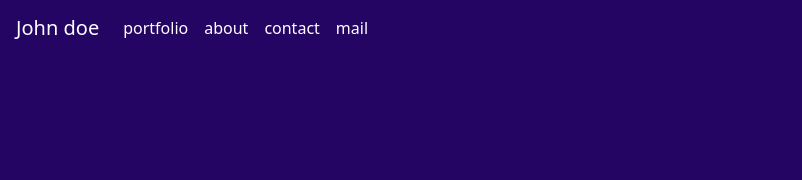
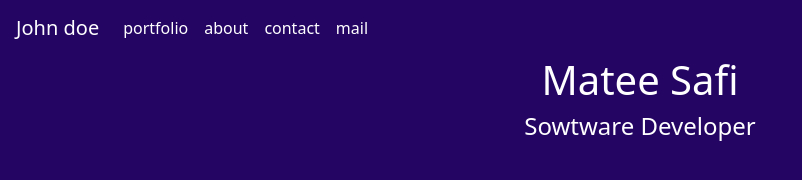
Before and after one commit to matee-safi/Bootstrap-exercise, a website: page index.html in a window 1280 px wide. Shown: the whole page, without its empty margins (0-802 px from the left). Drawn offline with nearby package versions, Linux system fonts and the light colour scheme.

Commit message:
Make some changes to main section

```diff
--- a/index.html
+++ b/index.html
@@ -27,5 +27,12 @@
             </div>
         </div>
     </nav>
+
+    <section class="main text-center ml-auto mr-auto">
+        <div style="width: 100%" class="text-center">
+            <h1>Matee Safi</h1>
+            <h4>Sowtware Developer</h4>
+        </div>
+    </section>
 </body>
 </html>
```
